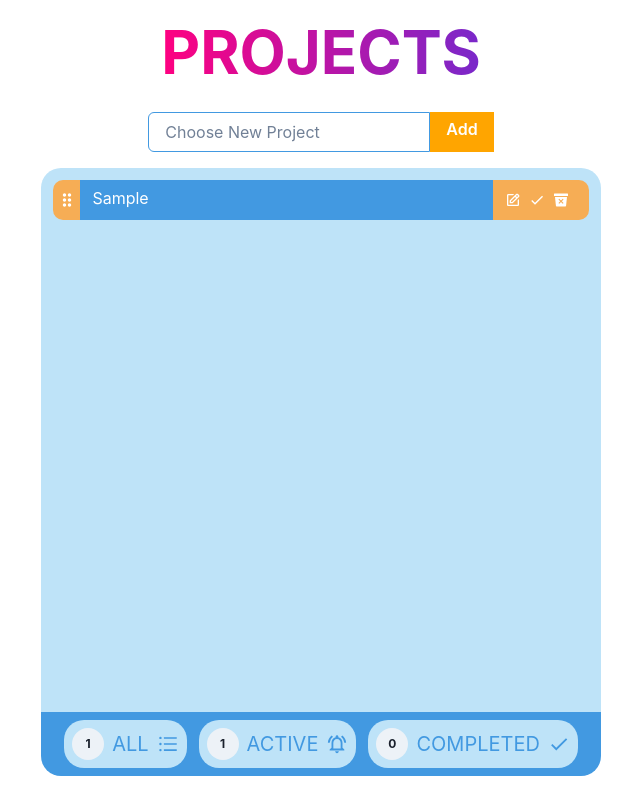
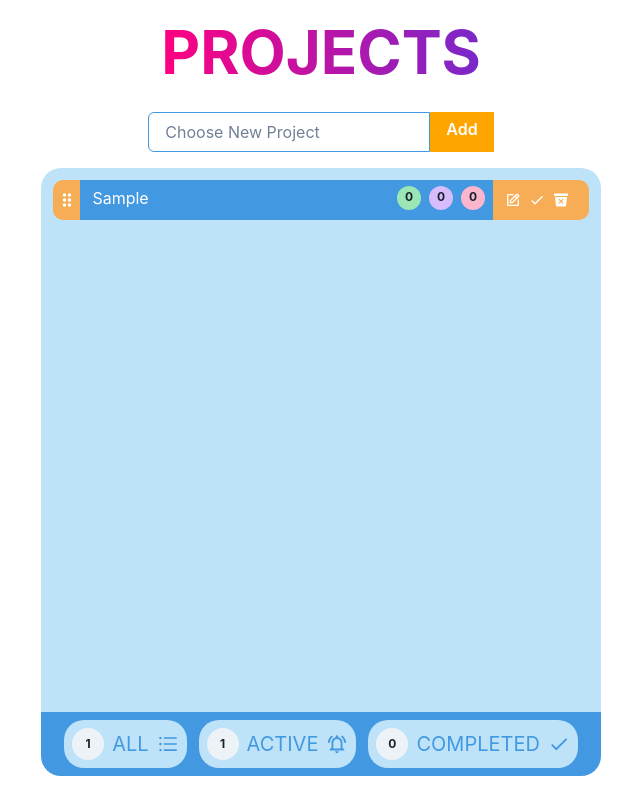
Before and after one commit to Kraitcer/uptrade-todo, a React (Create React App) app: page / in a window 1280 px wide. Both pictures are taken after typing "Sample" into the empty fields and a click on the button "Add". Shown: the whole page, without its empty margins (319-959 px from the left). Built offline with nearby package versions, Linux system fonts and the light colour scheme.

Commit message:
Task badges are implemented

```diff
--- a/src/components/NotationPad.tsx
+++ b/src/components/NotationPad.tsx
@@ -13,6 +13,7 @@ import {
 import { Projects } from "../pages/ProjectsList";
 
 interface Props {
+  children: React.ReactNode;
   width: string;
   notationID: string;
   notationName: string;
@@ -26,6 +27,7 @@ interface Props {
 }
 
 export const NotationPad = ({
+  children,
   width,
   notationID,
   notationName,
@@ -89,7 +91,7 @@ export const NotationPad = ({
         onClick={() => navigate("/projectstaskbord", { state: notationID })}
         // flexDirection={"raw"}
       >
-        <Flex>
+        <Flex justifyContent={"space-between"}>
           <Text
             as={complited === true ? "del" : undefined}
             m={0}
@@ -99,6 +101,7 @@ export const NotationPad = ({
           >
             {notationName}
           </Text>
+          <Flex>{children}</Flex>
         </Flex>
       </Box>
       <Flex>
--- a/src/components/SubTasksList.tsx
+++ b/src/components/SubTasksList.tsx
@@ -67,6 +67,7 @@ const SubTasksList = ({ currentTaskID }: Props) => {
           />
         ) : (
           <SubTaskPad
+            children={""}
             width={"100%"}
             onDelete={deleteSubTaskOut}
             key={subTask.id}
--- a/src/components/TaskPad.tsx
+++ b/src/components/TaskPad.tsx
@@ -5,11 +5,12 @@ import {
   MdDragIndicator,
   GiSandsOfTime,
 } from "../utilities/icons";
-import TimeLeftBadge from "./TimeLeftBadge";
+import TimeLeftBadge from "./badges/TimeLeftBadge";
 import { Tasks } from "../pages/Tasks";
 import { DateTime } from "luxon";
 import { useEffect, useState } from "react";
 import React from "react";
+import ActiveSubTaskBadge from "././badges/ActiveSubTaskBadge";
 
 interface Prop {
   task: Tasks;
@@ -58,8 +59,9 @@ const TaskPad = React.memo(({ onEdit, onDelete, task }: Prop) => {
             >
               {task.taskName}
             </Text>
-            <Flex gap={1} flexDirection={"row-reverse"} alignItems={"center"}>
+            <Flex gap={2} flexDirection={"row-reverse"} alignItems={"center"}>
               <TimeLeftBadge task={task} />
+              <ActiveSubTaskBadge currentTaskID={task.id} />
             </Flex>
           </Flex>
         </Flex>
--- /dev/null
+++ b/src/components/badges/ActiveSubTaskBadge.tsx
@@ -0,0 +1,26 @@
+import { selectSubTasksOfTheCurrentTask } from "../../store/subTasksReducer";
+import { GoTasklist } from "../../utilities/icons";
+
+import { useSelector } from "react-redux";
+import { Badge, Flex } from "@chakra-ui/react";
+
+interface Props {
+  currentTaskID: string;
+}
+
+const ActiveSubTaskBadge = ({ currentTaskID }: Props) => {
+  const subTasksOfTheCurrentTask = useSelector(
+    selectSubTasksOfTheCurrentTask(currentTaskID)
+  );
+  const activeSubTasks = subTasksOfTheCurrentTask.filter(
+    (subTask) => !subTask.complited
+  );
+  return (
+    <Flex alignItems={"center"} gap={1}>
+      {activeSubTasks.length > 0 && <GoTasklist size={24} />}
+      <Badge>{activeSubTasks.length > 0 && activeSubTasks.length}</Badge>
+    </Flex>
+  );
+};
+
+export default ActiveSubTaskBadge;
--- /dev/null
+++ b/src/components/badges/TasksBadge.tsx
@@ -0,0 +1,75 @@
+import React from "react";
+import {
+  tasksReducer,
+  addTask,
+  editTask,
+  deleteTask,
+  setTask,
+  selectAllTasks,
+  selectTasksOfTheCurrentProject,
+  selectQueueTasks,
+  selectDevelopmentTasks,
+  selectDoneTasks,
+} from "../../store/tasksReducer";
+import { useSelector } from "react-redux";
+import { Flex, Badge } from "@chakra-ui/react";
+import Tasks from "../../pages/Tasks";
+
+interface Props {
+  currentProjectID: string;
+}
+
+const TasksBadge = ({ currentProjectID }: Props) => {
+  const queueTasks = useSelector(selectQueueTasks).filter(
+    (task) => task.currentProjectID === currentProjectID
+  );
+  const developmentTasks = useSelector(selectDevelopmentTasks).filter(
+    (task) => task.currentProjectID === currentProjectID
+  );
+  const doneTasks = useSelector(selectDoneTasks).filter(
+    (task) => task.currentProjectID === currentProjectID
+  );
+
+  const badgesArray: {
+    badgeName: string;
+    badgeColor: string;
+    badgeContent: number;
+  }[] = [
+    {
+      badgeName: "queue",
+      badgeColor: "green.200",
+      badgeContent: queueTasks.length,
+    },
+    {
+      badgeName: "developmentTasks",
+      badgeColor: "purple.200",
+      badgeContent: developmentTasks.length,
+    },
+    {
+      badgeName: "done",
+      badgeColor: "pink.200",
+      badgeContent: doneTasks.length,
+    },
+  ];
+
+  return (
+    <Flex gap={2}>
+      {badgesArray.map((badge) => (
+        <Badge
+          pt={0.5}
+          bg={badge.badgeColor}
+          borderRadius={50}
+          w={6}
+          display={"flex"}
+          alignContent={"center"}
+          justifyContent={"center"}
+          textAlign={"center"}
+        >
+          {badge.badgeContent}
+        </Badge>
+      ))}
+    </Flex>
+  );
+};
+
+export default TasksBadge;
--- a/src/components/TimeLeftBadge.tsx
+++ b/src/components/badges/TimeLeftBadge.tsx
@@ -1,8 +1,8 @@
-import { Badge } from "@chakra-ui/react";
+import { Badge, Flex } from "@chakra-ui/react";
 import React, { useEffect, useState } from "react";
-import { GiSandsOfTime } from "../utilities/icons";
+import { GiSandsOfTime } from "../../utilities/icons";
 import { DateTime } from "luxon";
-import { Tasks } from "../pages/Tasks";
+import { Tasks } from "../../pages/Tasks";
 
 interface TimeLeftBadgeProps {
   task: Tasks;
@@ -36,10 +36,10 @@ const TimeLeftBadge = ({ task }: TimeLeftBadgeProps) => {
   //   timeLeftBadge = "depricated";
   // }
   return (
-    <>
+    <Flex alignItems={"center"} gap={1}>
+      {timeLeftBadge && <GiSandsOfTime />}
       <Badge>{timeLeftBadge}</Badge>
-      {timeLeftBadge && <GiSandsOfTime />}
-    </>
+    </Flex>
   );
 };
 
--- a/src/pages/ProjectsList.tsx
+++ b/src/pages/ProjectsList.tsx
@@ -24,6 +24,7 @@ import {
 } from "../components/componentsList";
 import { useSelector } from "react-redux";
 import { useLocalStorage } from "../hooks/useLocalStorage";
+import TasksBadge from "../components/badges/TasksBadge";
 
 export interface Projects {
   id: string;
@@ -126,6 +127,7 @@ const ProjectsList = () => {
                 />
               ) : (
                 <ProjectPad
+                  children={<TasksBadge currentProjectID={project.id} />}
                   width={"100%"}
                   onDelete={deleteProjectOut}
                   key={project.id}
--- a/src/utilities/icons.ts
+++ b/src/utilities/icons.ts
@@ -2,6 +2,7 @@ export { IoTrashBinSharp } from "react-icons/io5/";
 export { BiEdit } from "react-icons/bi";
 export { FaTrashRestoreAlt } from "react-icons/fa";
 export { AiOutlineUnorderedList } from "react-icons/ai";
+export { GoTasklist } from "react-icons/go";
 export {
   MdDone,
   MdOutlineNotificationsActive,
```
